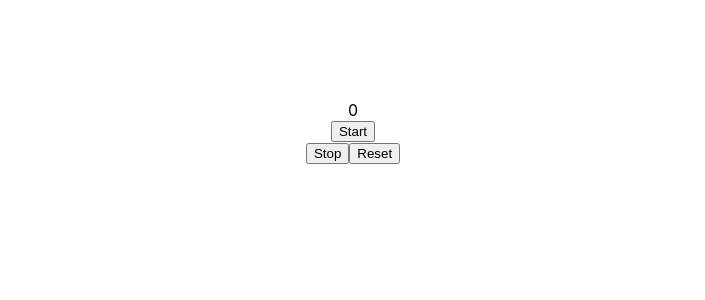
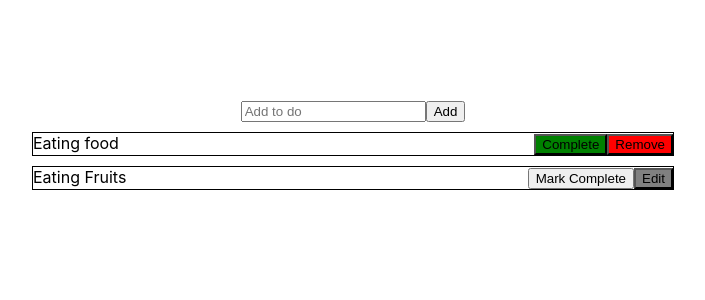
Before and after one commit to MMP0786/Small-projects-react, a React (Create React App) app: page / in a window 1280 px wide. Shown: the top 300 px of the page, without its empty margins (287-992 px from the left). Built offline with nearby package versions, Linux system fonts and the light colour scheme.

Commit message:
usecallback

```diff
--- a/src/AdTodo/CreateTodo.js
+++ b/src/AdTodo/CreateTodo.js
@@ -1,4 +1,4 @@
-import React, { useState } from 'react'
+import React, { useState, memo } from 'react'
 import Task from './Task';
 
 function CreateTodo(props) {
@@ -11,6 +11,7 @@ function CreateTodo(props) {
     })
     setValue("")
   }
+  console.log("first")
   return (
     <div>
       <form onSubmit={handleSubmit}>
@@ -25,4 +26,4 @@ function CreateTodo(props) {
   )
 }
 
-export default CreateTodo
+export default memo(CreateTodo);
--- a/src/AdTodo/Task.js
+++ b/src/AdTodo/Task.js
@@ -1,4 +1,4 @@
-import React from 'react'
+import React, { memo } from 'react'
 
 function Task(props) {
 const handleMark = ()=>{
@@ -11,6 +11,8 @@ const removeTask = ()=>{
 const handleEdit = ()=>{
   props.editTask(props.index)
 }
+
+console.log("second")
   return (
     <div style={{width:"50%", border:"1px solid black", margin:"10px auto", display:"flex", justifyContent:"space-between"}}>
 
@@ -26,4 +28,4 @@ const handleEdit = ()=>{
   )
 }
 
-export default Task
+export default memo(Task);
--- a/src/AdTodo/Todo.js
+++ b/src/AdTodo/Todo.js
@@ -1,4 +1,4 @@
-import React, { useEffect, useState } from 'react'
+import React, { memo, useCallback, useEffect, useMemo, useState } from 'react'
 import CreateTodo from "./CreateTodo"
 import Task from "./Task"
 
@@ -15,27 +15,38 @@ function Todo() {
     }
 
   ])
-  const addTask = (index)=>{
+  const addTask = useCallback((index)=>{
     setTasks((task1)=>{
       const newTask = [...task1]
       newTask[index].status= true
+      console.log("inside addTask")
       return newTask
     })
-  }
-  const addTask1 = (value)=>{
+  },[])
+  const addTask1 = useCallback((value)=>{
     setTasks((task)=>{
       const newTask = [...task, value]
       return newTask
     })
-  }
+  },[])
 
   const removeTask = (index)=>{
     setTasks(task=>{
       const newTask = [...task]
       newTask.splice(index, 1)
+      console.log("inside remove")
       return newTask
     })
   }
+const value1 = useMemo(()=>{
+  let count =0;
+  for(let i =0; i<=1000000000; i++){
+    count += i;
+
+  }
+}, [])
+console.log(value1)
+  // console.log("other task")
 // console.log(tasks)
   const editTask = (index)=>{
     setValue(()=>{
@@ -65,10 +76,10 @@ function Todo() {
   // }
   return (
     <div>
-      <CreateTodo addTask1={addTask1} value={value} />
+      <CreateTodo addTask1={addTask1}  />
       {tasks.map((task, index)=><Task  editTask={editTask} removeTask={removeTask} addTask={addTask} {...task} key={index} index={index}/> )}
     </div>
   )
 }
 
-export default Todo
+export default memo(Todo)
--- a/src/App.js
+++ b/src/App.js
@@ -15,11 +15,11 @@ function App() {
   // }
   return (
     <div className="App">
-      <AutoCounter1/>
+      {/* <AutoCounter1/> */}
       {/* <AddDark/> */}
       {/* <ImageSearch/> */}
       {/* <ColorShadow/> */}
-      {/* <Todo/> */}
+      <Todo/>
       {/* <One name1="Musharraf" data={transer}/>
       <AutoCounter/> */}
       {/* <TodoApp/> */}
```
